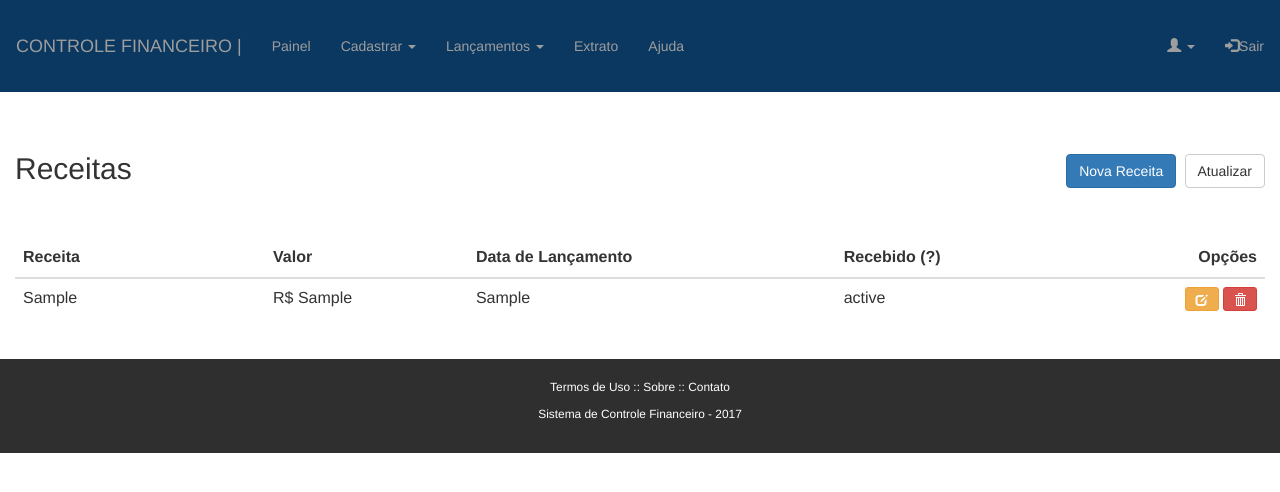
After one commit to natanielsantos/controle-financeiro, a PHP site: template src/View/listaReceitas.twig in a window 1280 px wide. The commit adds this page. Shown: the top 492 px of the page. Run offline with PHP 8.4, Linux system fonts and the light colour scheme; the template is opened without the code that fills it: most values are stand-ins (such as "Sample title", 1, 10 or a date in 2020); some libraries are stand-ins or nearby versions.

Commit message:
# Lista de receitas - ok

```diff
--- a/src/View/base.twig
+++ b/src/View/base.twig
@@ -99,8 +99,8 @@
                         <a class="dropdown-toggle" data-toggle="dropdown" href="#">Lançamentos
                             <span class="caret"></span></a>
                         <ul class="dropdown-menu">
-                            <li><a href="#">Receitas</a></li>
-                            <li><a href="#">Despesas</a></li>
+                            <li><a href="/receitas">Receitas</a></li>
+                            <li><a href="/despesas">Despesas</a></li>
                         </ul>
                     </li>
                     <li><a href="#">Extrato</a></li>
--- /dev/null
+++ b/src/View/listaReceitas.twig
@@ -0,0 +1,191 @@
+{# empty Twig template #}
+{% extends 'base.twig' %}
+
+{% block title %}{{titulo}}{% endblock %}
+
+{% block body %}
+    <div class="container-fluid">
+        <header>
+            <div class="row">
+                <div class="col-sm-6">
+                    <h2>Receitas</h2>
+                </div>
+                <div class="col-sm-6 text-right h2">
+
+                    <button class="btn btn-primary" data-toggle="modal" data-target="#modal-cadastro">Nova Receita</button>
+                    <a class="btn btn-default" href="/pagamentos"><i class="fa fa-refresh"></i> Atualizar</a>
+                </div>
+            </div>
+        </header>
+        {% if cadastrou %}
+            <div class="alert alert-success alert-dismissible" role="alert">
+                <button type="button" class="close" data-dismiss="alert" aria-label="Close"><span aria-hidden="true">&times;</span></button>
+                <strong>Cadastrado!</strong> Atualize a página para visualizar a nova receita.
+            </div>
+        {% endif%}
+
+        {% if excluiu %}
+            <div class="alert alert-danger alert-dismissible" role="alert">
+                <button type="button" class="close" data-dismiss="alert" aria-label="Close"><span aria-hidden="true">&times;</span></button>
+                <strong>Receita Excluída!</strong> Atualize a página.
+            </div>
+        {% endif%}
+    </div>
+
+    {# BARRA DE PROGRESSO
+    <div class="container">
+    <div class ="progress">
+        <div class ="progress-bar progress-bar-success progress-bar-striped" role="progress" style="width:1%; min-width: 10%">
+            Completando...
+        </div>
+    </div>
+    </div> #}
+
+
+    {% if dados %}
+
+        <div class="container-fluid">
+
+            <table class="table table-hover">
+                <thead>
+                    <tr>
+                        {#  <th># ID</th> #}
+                        <th width="20%">Receita</th>
+                        <th>Valor</th>
+                        <th>Data de Lançamento</th>
+                        <th>Recebido (?)</th>
+
+                        <th class="actions text-right">Opções</th>
+                    </tr>
+                </thead>
+                <tbody>
+
+                    {% for dado in dados %}
+                        <tr>
+                            {# <td>{{dado.id_categoria}}</td> #}
+                            <td>{{dado.tipo_rec | title}}</td>
+                            <td>R$ {{dado.valor_rec}}</td>
+                            <td>{{dado.data_lanc_rec}}</td>
+                             <td>{{dado.status_rec}}</td>
+                            <td class="actions text-right">
+                                {# <a href="view.php?id={{dado.id_categoria}}" class="btn btn-sm btn-success"><i class="fa fa-eye"></i> <spam class="glyphicon glyphicon-eye-open"></spam></a> #}
+                                <button type="button" class="btn btn-sm btn-warning" data-toggle="modal" data-target="#modal-edita-form"
+                                        data-editid="{{dado.id_form_pag}}"
+                                        data-editdescricao="{{dado.descricao_form_pag}}"
+                                        data-editnome="{{dado.nome_form_pag}}">
+                                    <i class="fa fa-pencil"></i>
+                                    <spam class="glyphicon glyphicon-edit"></spam>
+                                </button>
+                                <button type="button" class="btn btn-sm btn-danger" data-toggle="modal" data-target="#modal-exclui-form"
+                                        data-excidcategoria="{{dado.id_form_pag}}"
+                                        data-excdescricao="{{dado.descricao_form_pag}}"
+                                        data-excnome="{{dado.nome_form_pag}}">
+                                    <i class="fa fa-trash"></i>
+                                    <spam class="glyphicon glyphicon-trash"></spam>
+                                </button>
+
+                            </td>
+                        </tr>
+                    {%endfor%}
+                {% else %}
+                <div class ="container">
+                    <td colspan="6"><div class="alert alert-danger">Você não definiu nenhuma Receita</td></div>
+                <td colspan="6"><div class="alert alert-info">Você pode adicionar novas categorias clicando no botão "Nova Receita" ou se preferir pode <a href="/cadastraPagamentosPadrao">INSTALAR FORMAS DE PAGAMENTOS BÁSICAS</a></td></div>
+    </div>
+{% endif %}
+</tbody>
+</table>
+</div>
+
+
+
+{# MODAL CADASTRO#}
+
+<div class="modal fade" id="modal-cadastro">
+    <form method="POST" action="/cadastraPagamento">
+        <div class="modal-dialog modal-sm">
+            <div class="modal-content">
+                <div class="modal-header">
+                    <button type="button" class="close" data-dismiss="modal"><span>×</span></button>
+                    <h4 class="modal-title">Cadastrar uma nova forma de pagamento</h4>
+                </div>
+                <div class="modal-body">
+                    <div class="form-group">
+                        <label for="txt-nome">Forma de Pagamento</label>
+                        <input type="text" name ="nome" class="form-control" placeholder="Nome da categoria" id="nome">
+                    </div>
+                    <div class="form-group">
+                        <label for="txt-nome">Descrição</label>
+                        <textarea class="form-control" name="descricao" rows="5" id="descricao" placeholder="Opcional"></textarea>
+                    </div>
+                </div>
+                <div class="modal-footer">
+                    <button type="button" class="btn btn-danger pull-left" data-dismiss="modal">Cancelar</button>
+                    <button type="submit" class="btn btn-success">Cadastrar</button>
+                </div>
+            </div>
+        </div>
+    </form>
+</div>
+
+{# MODAL EDITAR#}
+
+<div class="modal fade" id="modal-edita-form">
+
+    <div class="modal-dialog modal-sm">
+        <div class="modal-content">
+            <div class="modal-header">
+                <button type="button" class="close" data-dismiss="modal"><span>×</span></button>
+                <h4 class="modal-title"></h4>
+            </div>
+            <div class="modal-body">
+                <form method="POST" id="formEdita" action="">
+
+                    <div class="form-group">
+                        <label for="txt-nome">Nome</label>
+                        <input type="text" name ="nome" class="form-control"  id="nome">
+                    </div>
+                    <div class="form-group">
+                        <label for="txt-nome">Descrição</label>
+                        <textarea class="form-control" name="descricao" rows="5" id="descricao"></textarea>
+                    </div>
+            </div>
+            <div class="modal-footer">
+                <button type="button" class="btn btn-danger pull-left" data-dismiss="modal">Cancelar</button>
+                <button type="submit" class="btn btn-success">Salvar alteração</button>
+            </div>
+        </div>
+    </div>
+</form>
+</div>
+
+{# MODAL EXCLUIR#}
+
+<div class="modal fade" id="modal-exclui-form">
+
+    <div class="modal-dialog modal-sm">
+        <div class="modal-content">
+            <div class="modal-header">
+                <button type="button" class="close" data-dismiss="modal"><span>×</span></button>
+                <h4 class="modal-title"></h4>
+            </div>
+            <div class="modal-body">
+                <form method="POST" id="formExclui" nome="formExclui" action="">
+                    <div class="form-group">
+
+                        <input type="text" name ="nome" class="form-control"  id="nome" disabled>
+                    </div>
+                    <div class="form-group">
+                        <label for="txt-nome">Descrição</label>
+                        <textarea class="form-control" name="descricao" rows="5" id="descricao" disabled></textarea>
+                    </div>
+            </div>
+            <div class="modal-footer">
+                <button type="button" class="btn btn-danger pull-left" data-dismiss="modal">Cancelar</button>
+                <button type="submit" class="btn btn-success">Excluir</button>
+            </div>
+        </div>
+    </div>
+</form>
+</div>
+{% endblock %}
--- a/src/routes.php
+++ b/src/routes.php
@@ -15,6 +15,7 @@ $C_HOME = 'ControleFinanceiro\Controller\ControleHome';
 $C_CATEGORIAS = 'ControleFinanceiro\Controller\ControleCategorias';
 $C_PAGAMENTOS = 'ControleFinanceiro\Controller\ControleFormaPagamento';
 $C_USUARIO = 'ControleFinanceiro\Controller\ControleUsuario';
+$C_RECEITAS = 'ControleFinanceiro\Controller\ControleReceitas';
 
 // ROTAS GERAIS;
 $home = new Route('/home', array('_controller' => $C_HOME, '_method' => 'ver'));
@@ -36,6 +37,9 @@ $editaPagamentos = new Route('/editaPagamento/id={_param}', array('_controller'=
 $excluiPagamentos = new Route('/excluiPagamento/id={_param}', array('_controller'=>$C_PAGAMENTOS,'_method'=>'excluiItem'));
 $cadastraPagamentoPadrao = new Route('/cadastraPagamentosPadrao', array('_controller'=>$C_PAGAMENTOS,'_method'=>'cadastraPadraoItem'));
 
+//ROTAS DE RECEITAS
+$receitas = new Route('/receitas', array('_controller' => $C_RECEITAS, '_method' => 'listaItens'));
+
 // ADICIONA AS ROTAS
 $rotas->add('home', $home);
 $rotas->add('ajuda', $ajuda);
@@ -53,3 +57,5 @@ $rotas->add('cadastraPagamentos',$cadastraPagamentos);
 $rotas->add('editaPagamentos',$editaPagamentos);
 $rotas->add('excluiPagamentos',$excluiPagamentos);
 $rotas->add('cadastraPadraoItem',$cadastraPagamentoPadrao);
+
+$rotas->add('receitas', $receitas);
```
Also changed, not shown: src/Controller/ControleReceitas.php (added, +89 -0 lines), src/Entity/Receitas.php (added, +70 -0 lines), src/Models/ModeloReceitas.php (added, +121 -0 lines).
